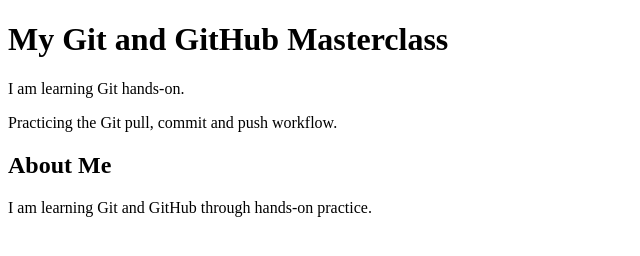
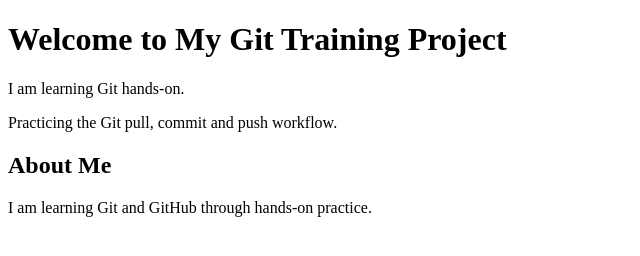
Before and after one commit to pavankumarp3456-gif/GitHub_Masterclass, a plain HTML site: page index.html in a window 1280 px wide. Shown: the whole page, without its empty margins (0-640 px from the left). Drawn offline with Linux system fonts and the light colour scheme.

Commit message:
Update master heading

```diff
--- a/index.html
+++ b/index.html
@@ -7,7 +7,8 @@
     <!-- <h1>My Git Training Project</h1> -->
      <!-- <h1>My Git and GitHub Masterclass</h1> -->
     <!-- <h1>My Git and GitHub Masterclass - Lab 6</h1> -->
-     <h1>My Git and GitHub Masterclass</h1>
+     <!-- <h1>My Git and GitHub Masterclass</h1> -->
+    <h1>Welcome to My Git Training Project</h1>
      <p>I am learning Git hands-on.</p>
      <p>Practicing the Git pull, commit and push workflow.</p>
      <h2>About Me</h2>
```
